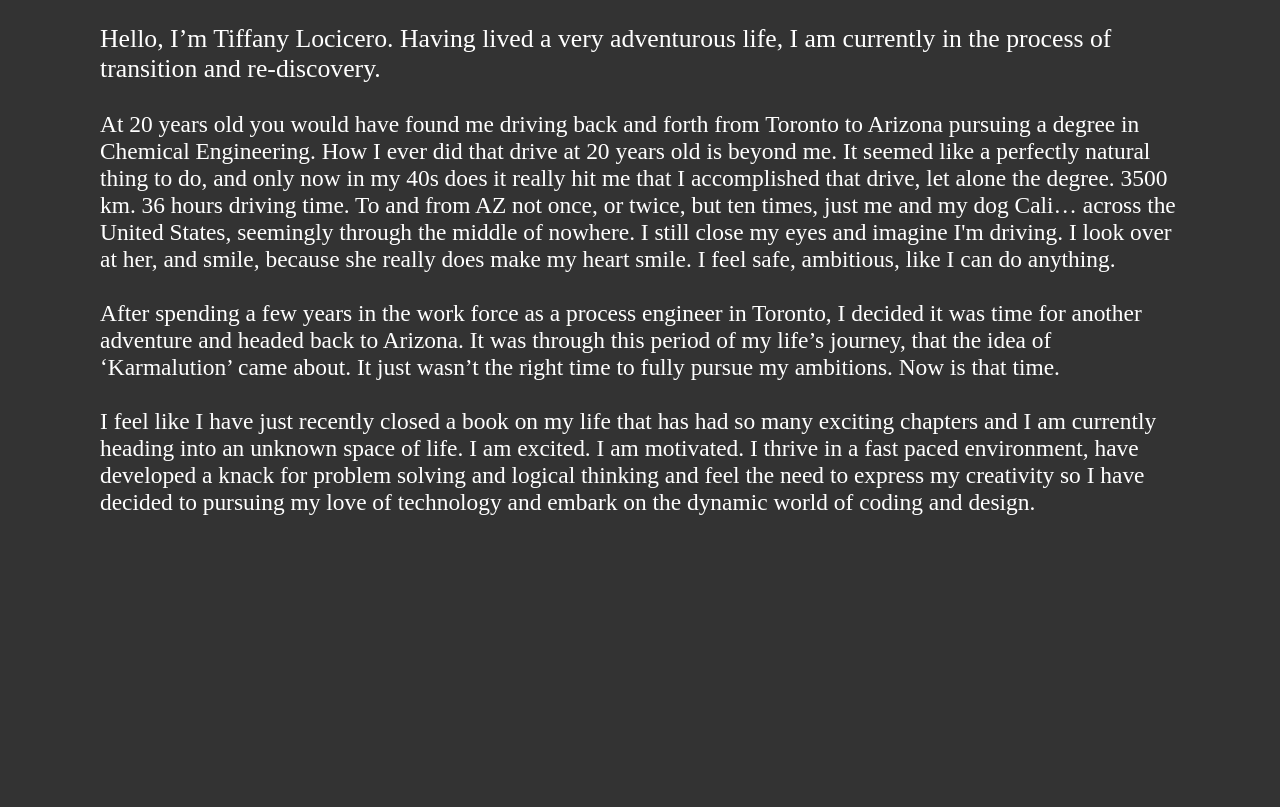
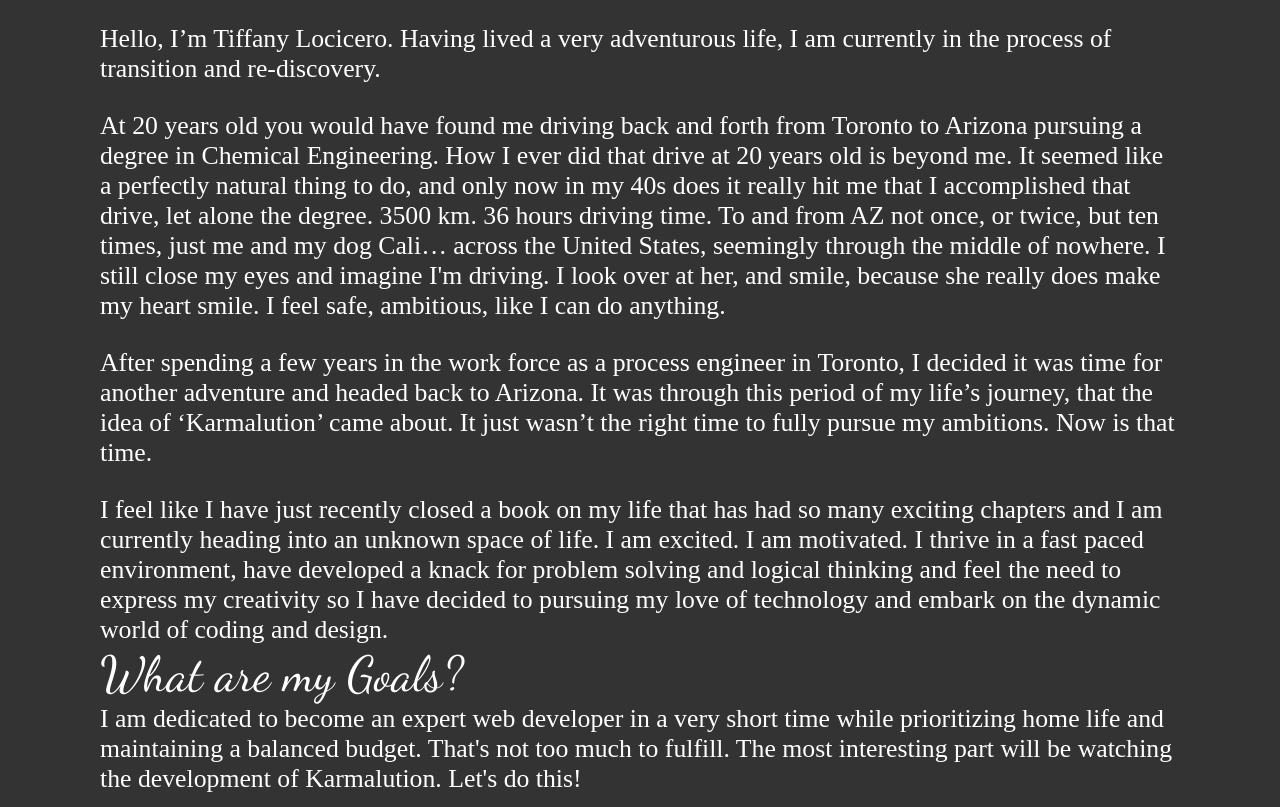
Before and after one commit to karmalution143/karmalution143.github.io.archive, a plain HTML site: page about.html in a window 1280 px wide. Shown: the part 729-1536 px from the top of the page. Before the commit the page ends 1285 px from the top, so only its background shows below. Drawn offline with Linux system fonts and the light colour scheme; a web font is replaced by a local one.

Commit message:
adding text

```diff
--- a/about.html
+++ b/about.html
@@ -23,13 +23,14 @@
             <br />
             <p>Hello, I’m Tiffany Locicero. Having lived a very adventurous life, I am currently in the process of transition and re-discovery.</p>
             <br />
-                At 20 years old you would have found me driving back and forth from Toronto to Arizona pursuing a degree in Chemical Engineering. How I ever did that drive at 20 years old is beyond me. It seemed like a perfectly natural thing to do, and only now in my 40s does it really hit me that I accomplished that drive, let alone the degree. 3500 km. 36 hours driving time. To and from AZ not once, or twice, but ten times, just me and my dog Cali… across the United States, seemingly through the middle of nowhere. I still close my eyes and imagine I'm driving. I look over at her, and smile, because she really does make my heart smile. I feel safe, ambitious, like I can do anything. </p>
+            <p>At 20 years old you would have found me driving back and forth from Toronto to Arizona pursuing a degree in Chemical Engineering. How I ever did that drive at 20 years old is beyond me. It seemed like a perfectly natural thing to do, and only now in my 40s does it really hit me that I accomplished that drive, let alone the degree. 3500 km. 36 hours driving time. To and from AZ not once, or twice, but ten times, just me and my dog Cali… across the United States, seemingly through the middle of nowhere. I still close my eyes and imagine I'm driving. I look over at her, and smile, because she really does make my heart smile. I feel safe, ambitious, like I can do anything.</p>
             <br />
-                After spending a few years in the work force as a process engineer in Toronto, I decided it was time for another adventure and headed back to Arizona. It was through this period of my life’s journey, that the idea of ‘Karmalution’ came about. It just wasn’t the right time to fully pursue my ambitions. Now is that time.</p>
+            <p>After spending a few years in the work force as a process engineer in Toronto, I decided it was time for another adventure and headed back to Arizona. It was through this period of my life’s journey, that the idea of ‘Karmalution’ came about. It just wasn’t the right time to fully pursue my ambitions. Now is that time.</p>
             <br />
-                I feel like I have just recently closed a book on my life that has had so many exciting chapters and I am currently heading into an unknown space of life. I am excited. I am motivated. I thrive in a fast paced environment, have developed a knack for problem solving and logical thinking and feel the need to express my creativity so I have decided to pursuing my love of technology and embark on the dynamic world of coding and design.</p>
-            <br />
-                </p>
+            <p>I feel like I have just recently closed a book on my life that has had so many exciting chapters and I am currently heading into an unknown space of life. I am excited. I am motivated. I thrive in a fast paced environment, have developed a knack for problem solving and logical thinking and feel the need to express my creativity so I have decided to pursuing my love of technology and embark on the dynamic world of coding and design.</p>
+            <h1 class="Dancing">What are my Goals?</h1>
+            <p>I am dedicated to become an expert web developer in a very short time while prioritizing home life and maintaining a balanced budget.  That's not too much to fulfill. The most interesting part will be watching the development of Karmalution. Let's do this!
+
         </section>
     </main>
 </body>
```
